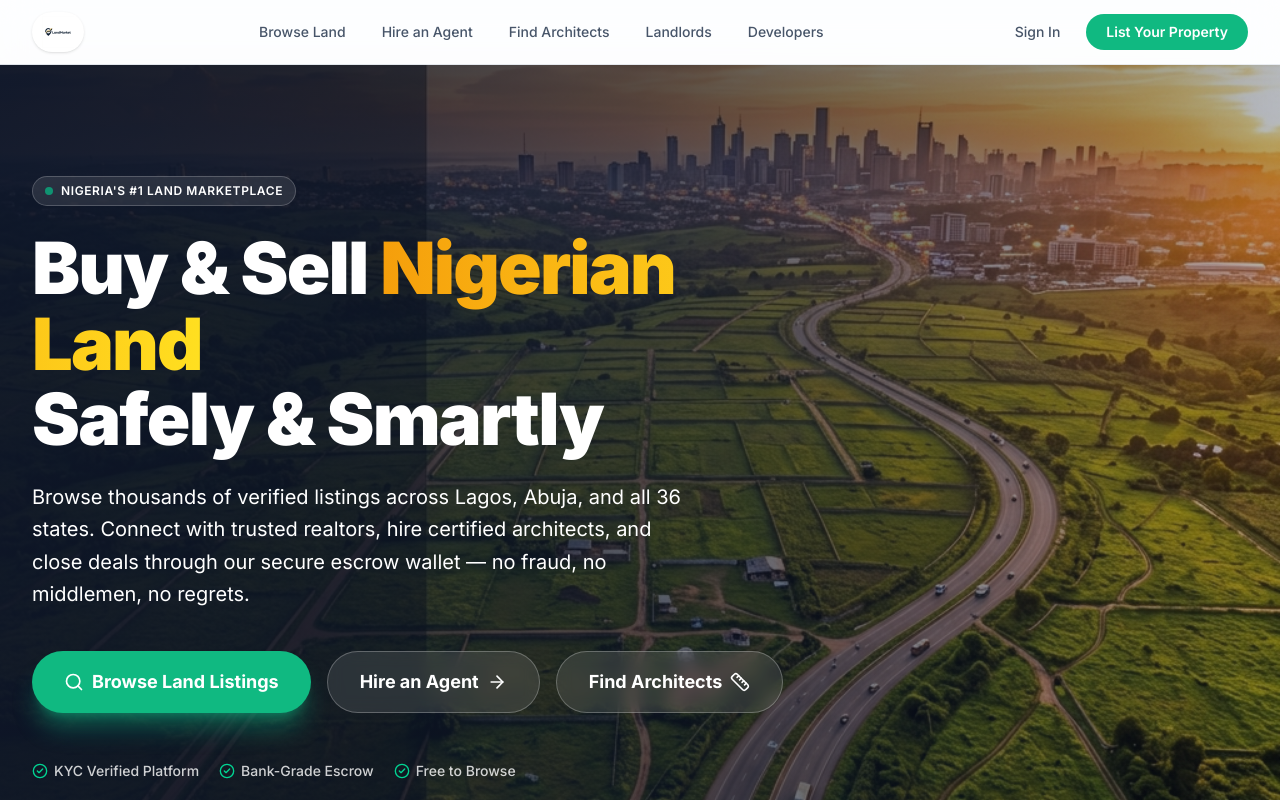
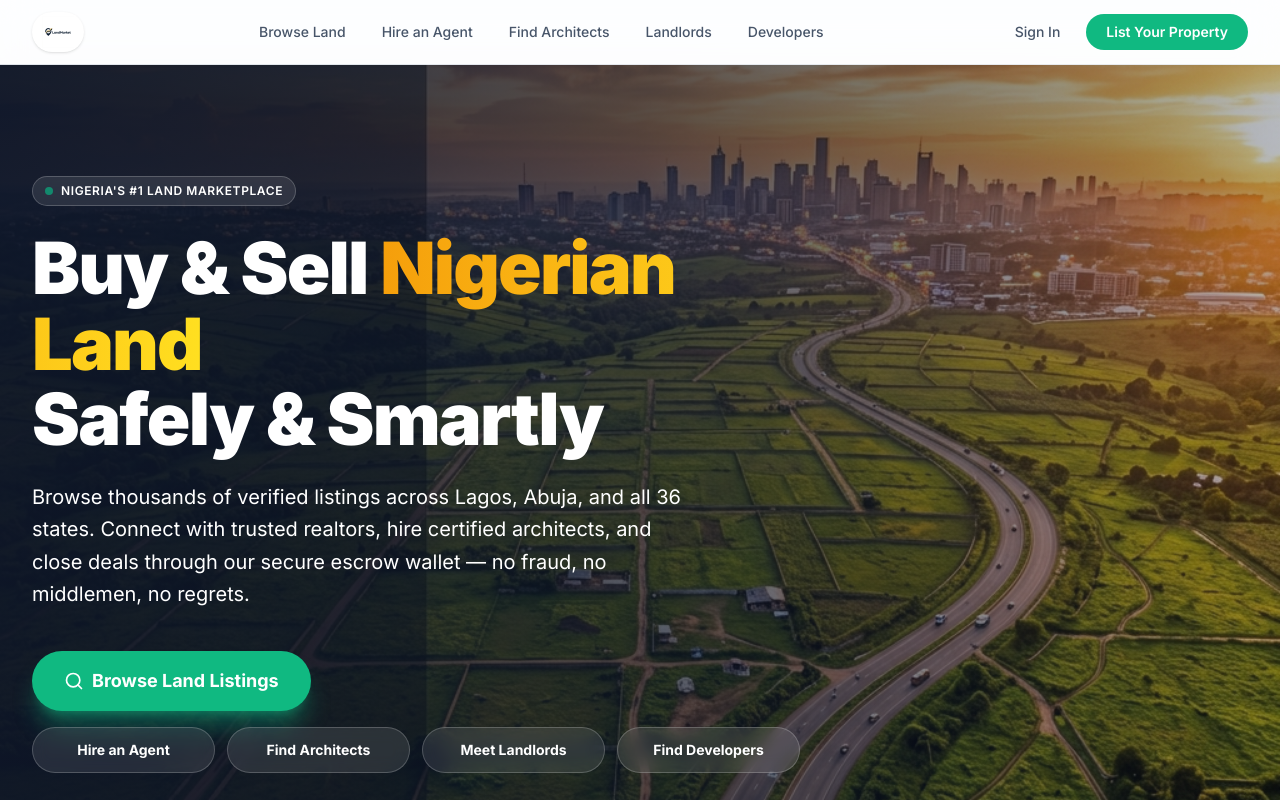
Before and after one commit to Victormarshall911/real_estate, a React (Vite) app: page / in a window 1280 px wide. Shown: the top 800 px of the page. Built offline with nearby package versions, Linux system fonts and the light colour scheme; no server answers.

Commit message:
feat: update landing page hero links, stats, features, and testimonials for Landlords and Developers

```diff
--- a/src/pages/LandingPage.jsx
+++ b/src/pages/LandingPage.jsx
@@ -7,7 +7,7 @@ import {
 
 const STATS = [
   { value: '2,400+', label: 'Verified Listings' },
-  { value: '800+', label: 'Trusted Realtors' },
+  { value: '1,200+', label: 'Owners & Developers' },
   { value: '₦4.2B+', label: 'Transactions Secured' },
   { value: '15,000+', label: 'Happy Buyers' },
 ]
@@ -16,7 +16,7 @@ const HOW_IT_WORKS = [
   {
     step: '01',
     title: 'Create Your Free Account',
-    desc: 'Sign up in under 2 minutes. Choose your role — buyer, realtor, agent, or architect — and verify your identity via KYC.',
+    desc: 'Sign up in under 2 minutes. Choose your role — buyer, realtor, landlord, developer, agent, or architect — and verify your identity via KYC.',
     icon: Users,
   },
   {
@@ -27,8 +27,8 @@ const HOW_IT_WORKS = [
   },
   {
     step: '03',
-    title: 'Connect via WhatsApp',
-    desc: 'Found the perfect plot? Connect directly with the verified realtor or agent on WhatsApp — zero middlemen, zero commission fees.',
+    title: 'Connect & Negotiate',
+    desc: 'Found the perfect plot? Connect directly with verified sellers (realtors, landlords, developers) or agents on WhatsApp — zero middlemen.',
     icon: Phone,
   },
   {
@@ -60,8 +60,8 @@ const FEATURES = [
   },
   {
     image: '/feature-experts.png',
-    title: 'Hire Verified Experts',
-    desc: 'Connect with commission-based agents who know the terrain, or bring in a certified architect to plan your build. All professionals are rated and reviewed by real clients.',
+    title: 'Hire Verified Experts & Sellers',
+    desc: 'Connect with verified realtors, private landlords, estate developers, agents who know the terrain, or certified architects. All professionals are rated and reviewed by real clients.',
     badge: 'Top-Rated Pros',
     badgeColor: 'bg-amber-500',
     link: '/agents',
@@ -78,18 +78,18 @@ const TESTIMONIALS = [
     text: 'I was skeptical about buying land online but LandMarket changed everything. The escrow wallet made me feel completely safe. Got my plot in Lekki Phase 2 within 3 weeks!',
   },
   {
-    name: 'Emeka Nwosu',
-    role: 'Verified Realtor, Abuja',
-    avatar: 'E',
+    name: 'Alhaji Musa Bello',
+    role: 'Estate Developer, Abuja',
+    avatar: 'M',
     rating: 5,
-    text: "As a realtor, the platform is a game-changer. I've closed 14 deals in 2 months. Buyers come to me pre-verified and serious. Can't imagine going back to the old way.",
+    text: "Listing our serviced estates on LandMarket has expanded our reach across Nigeria. Direct client chats and pre-verified buyers make closing deals efficient and transparent.",
   },
   {
-    name: 'Fatima Abubakar',
-    role: 'Buyer, Port Harcourt',
-    avatar: 'F',
+    name: 'Obinna Okoye',
+    role: 'Private Landlord, Enugu',
+    avatar: 'O',
     rating: 5,
-    text: 'Found my architect right here on LandMarket. He designed my building plan within a week. Everything in one place — listing, agent, architect, and payment. Brilliant!',
+    text: "I listed my inherited family layout here. Normal buyers and verified agents messaged me directly. It's the most secure way to sell land directly in Nigeria.",
   },
 ]
 
@@ -132,7 +132,8 @@ export default function LandingPage() {
               our secure escrow wallet — no fraud, no middlemen, no regrets.
             </p>
 
-            <div className="flex flex-col sm:flex-row gap-4 mb-12">
+            <div className="flex flex-col gap-4 mb-12">
+              <div className="flex flex-col sm:flex-row gap-4">
                 <Link
                   to="/properties"
                   className="inline-flex items-center justify-center gap-2 px-8 py-4 rounded-full bg-primary text-white font-bold text-lg hover:bg-primary-dark transition-all hover:-translate-y-1 shadow-xl shadow-primary/40"
@@ -140,18 +141,33 @@ export default function LandingPage() {
                   <Search className="w-5 h-5" />
                   Browse Land Listings
                 </Link>
+              </div>
+              <div className="grid grid-cols-2 sm:grid-cols-4 gap-3 max-w-3xl">
                 <Link
                   to="/agents"
-                className="inline-flex items-center justify-center gap-2 px-8 py-4 rounded-full bg-white/10 text-white border border-white/25 font-bold text-lg hover:bg-white/20 transition-all hover:-translate-y-1 backdrop-blur-sm"
+                  className="inline-flex items-center justify-center gap-1.5 px-4 py-3 rounded-xl bg-white/10 text-white border border-white/20 text-sm font-bold hover:bg-white/20 transition-all hover:-translate-y-0.5 backdrop-blur-sm"
                 >
-                Hire an Agent <ArrowRight className="w-5 h-5" />
+                  Hire an Agent
                 </Link>
                 <Link
                   to="/architects"
-                className="inline-flex items-center justify-center gap-2 px-8 py-4 rounded-full bg-white/10 text-white border border-white/25 font-bold text-lg hover:bg-white/20 transition-all hover:-translate-y-1 backdrop-blur-sm"
+                  className="inline-flex items-center justify-center gap-1.5 px-4 py-3 rounded-xl bg-white/10 text-white border border-white/20 text-sm font-bold hover:bg-white/20 transition-all hover:-translate-y-0.5 backdrop-blur-sm"
                 >
-                Find Architects <Ruler className="w-5 h-5" />
+                  Find Architects
                 </Link>
+                <Link
+                  to="/landlords"
+                  className="inline-flex items-center justify-center gap-1.5 px-4 py-3 rounded-xl bg-white/10 text-white border border-white/20 text-sm font-bold hover:bg-white/20 transition-all hover:-translate-y-0.5 backdrop-blur-sm"
+                >
+                  Meet Landlords
+                </Link>
+                <Link
+                  to="/developers"
+                  className="inline-flex items-center justify-center gap-1.5 px-4 py-3 rounded-xl bg-white/10 text-white border border-white/20 text-sm font-bold hover:bg-white/20 transition-all hover:-translate-y-0.5 backdrop-blur-sm"
+                >
+                  Find Developers
+                </Link>
+              </div>
             </div>
 
             {/* Trust indicators */}
```
Lines whose indentation alone changed are shown as unchanged.
